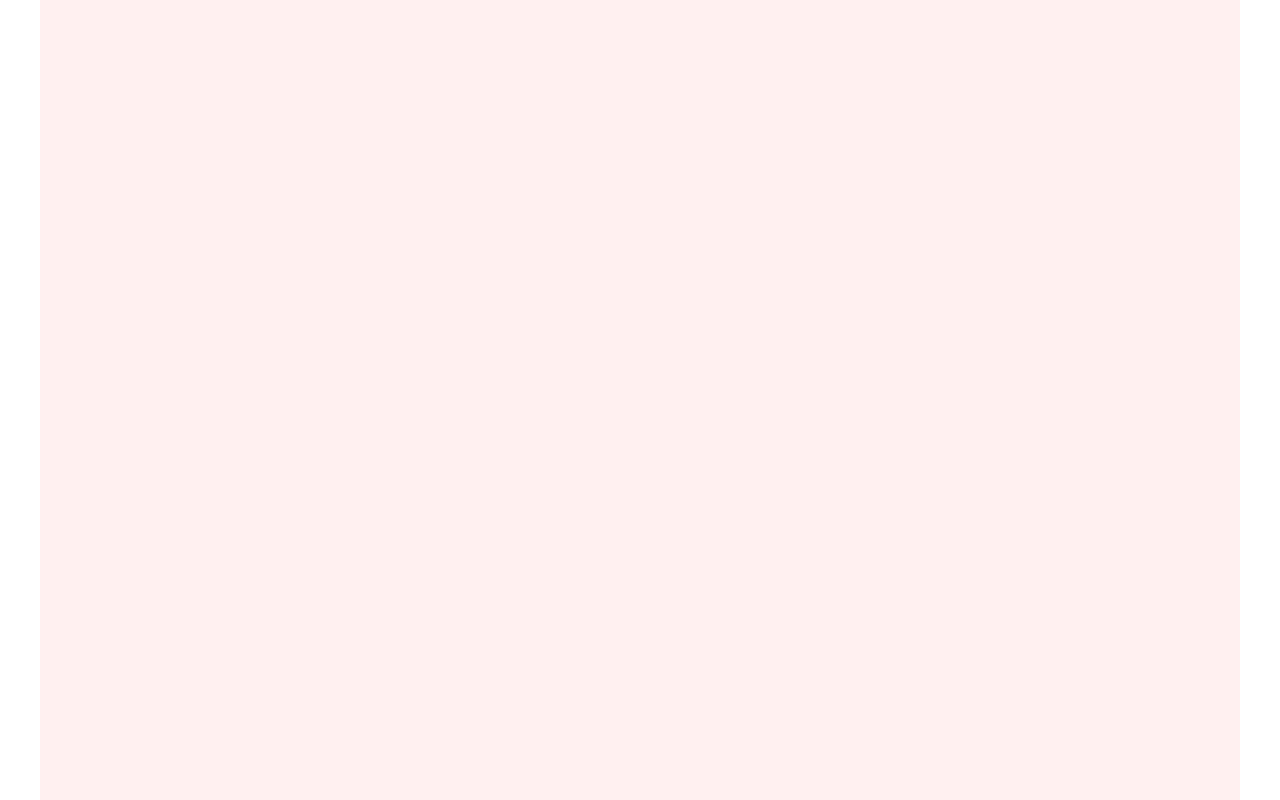
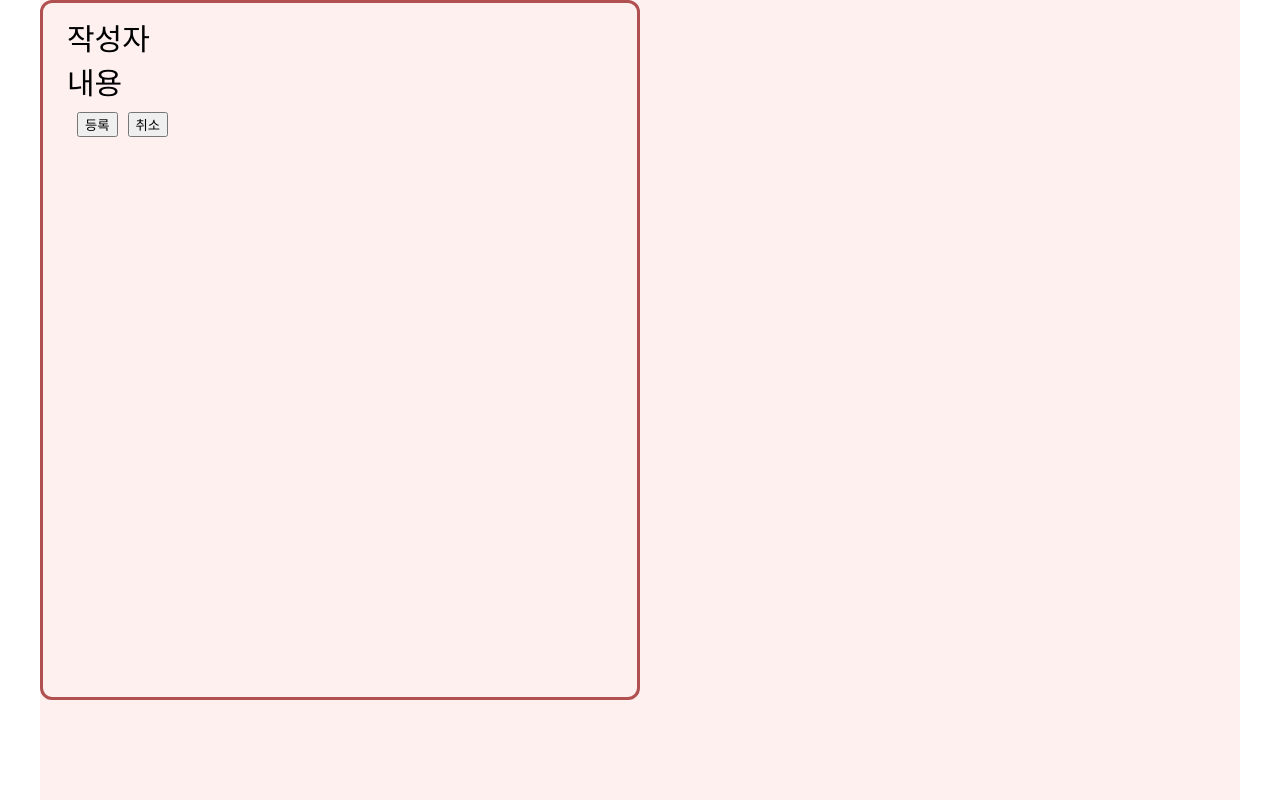
Before and after one commit to ReactTask-Bark/Bark, a React (Create React App) app: page / in a window 1280 px wide. Built offline with nearby package versions, Linux system fonts and the light colour scheme; the HTML template or start-up script is replaced by a standard one.

Commit message:
변경사항 :

```diff
--- a/src/App.js
+++ b/src/App.js
@@ -1,9 +1,10 @@
 import styled from "styled-components"
-
+import WriteBoard from "./view/WriteBoard"
 
 function App() {
   return (
     <Container>
+      <WriteBoard />
     </Container>
   );
 }
--- a/src/view/WriteBoard.jsx
+++ b/src/view/WriteBoard.jsx
@@ -1,34 +1,42 @@
-import React from "react";
-import "./Create.css";
-import { useNavigate, useParams } from "react-router-dom";
-import { useSelector } from "react-redux";
-// import Header from "";
-// import Buttons from "";
-// import Layout from "";
-// import Board from "";
+import React from "react"; //가져오자~
+import styled from "styled-components"; // styled-components에서 styled 키워드 가져와
+import Header from "../components/header/Header"; //components Header 연결해줌
 
-const Create = () => {
-  const navigate = useNavigate();
-  const container = useSelector((state) => state.todo.list);
+function WriteBoard() {
+  return (
+    <A>
+      <B>
+        <p> 작성자 </p>
+        <p> 내용 </p>
+        <div>
+          <button style={{ margin: "0 10px" }}>등록</button>
+          <button>취소</button>
+        </div>
+      </B>
+    </A>
+  );
+}
 
-  return (
-    <div className="body">
-      <div className="box-wrapper">
-        <div className="box">
-          <h1> 작성자 </h1>
-          <p> 내용 </p>
-          <div>
-            <button className="back-button" onClick={() => navigate("/")}>
-              등록
-            </button>
-            <button className="back-button" onClick={() => navigate("/")}>
-              취소
-            </button>
-          </div>
-        </div>
-      </div>
-    </div>
-  );
-};
+const A = styled.div`
+  font-size: 30px;
+  border: 3px solid rgb(176, 80, 80);
+  border-radius: 12px;
+  padding: 12px 24px 24px;
+  width: 600px;
+  height: 700px;
+  display: flex;
 
-export default Create;
+`;
+const B = styled.div`
+  .body {
+    border: 2px solid rgb(238, 238, 238);
+    width: 100%;
+    height: 100vh;
+    display: flex;
+    -webkit-box-align: center;
+    align-items: center;
+    -webkit-box-pack: center;
+    justify-content: center;
+  }
+`;
+export default WriteBoard; //내보내자~
```
